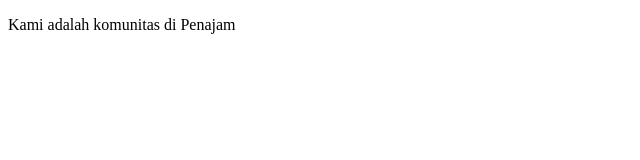
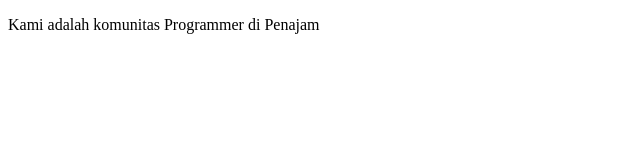
Before and after one commit to rofirahman/sharing-git, a plain HTML site: page about.html in a window 1280 px wide. Shown: the whole page, without its empty margins (0-640 px from the left). Drawn offline with Linux system fonts and the light colour scheme.

Commit message:
menambahkan deskripsi atau label

```diff
--- a/about.html
+++ b/about.html
@@ -4,6 +4,6 @@
 	<title>About us</title>
 </head>
 <body>
-<p>Kami adalah komunitas di Penajam</p>
+<p>Kami adalah komunitas Programmer di Penajam</p>
 </body>
 </html>
```
